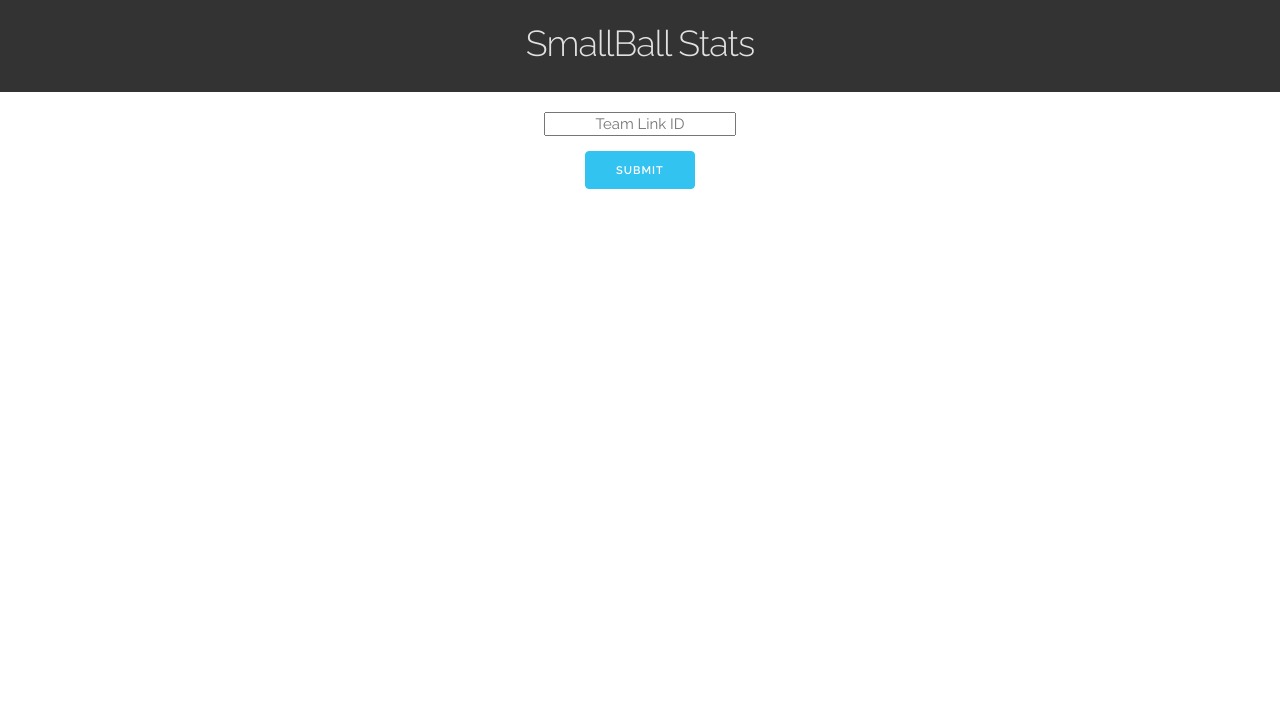
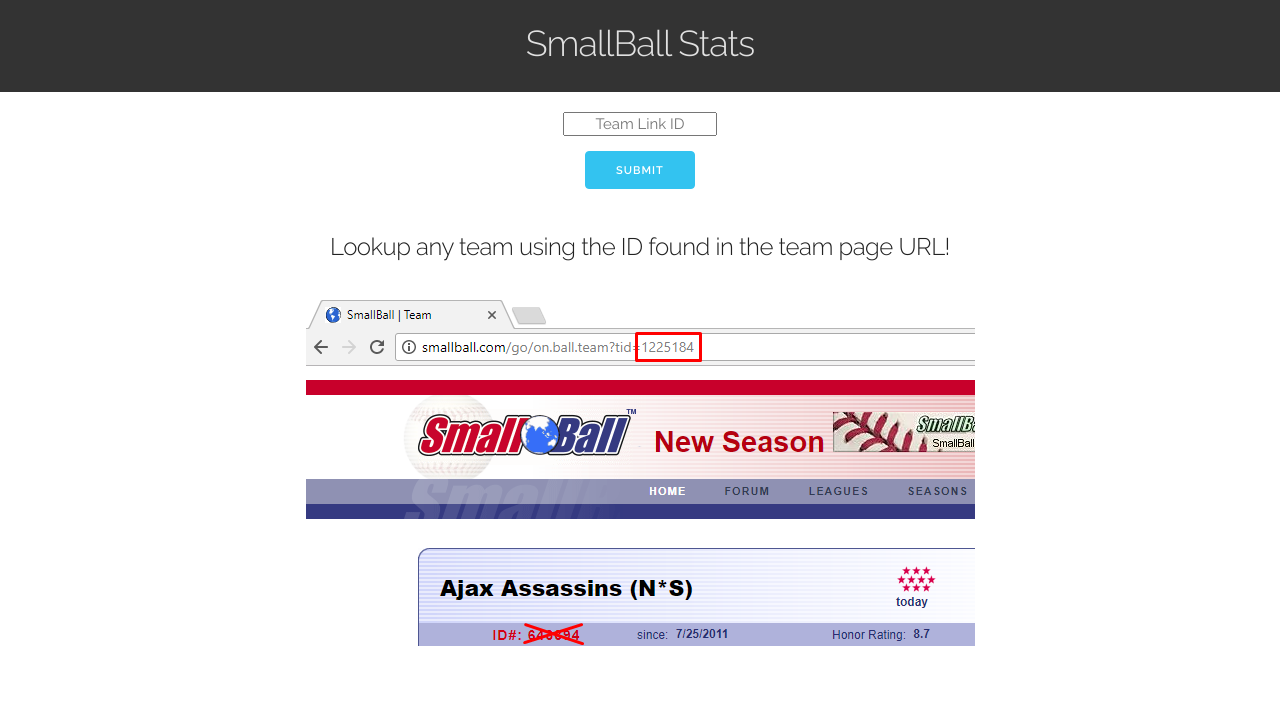
Before and after one commit to clintcolding/SBPlayerStats, a Flask app: page / in a window 1280 px wide. Shown: the top 715 px of the page. Run offline with Flask 2, Linux system fonts and the light colour scheme.

Commit message:
Added basic instructions

```diff
--- a/templates/index.html
+++ b/templates/index.html
@@ -2,6 +2,7 @@
 
 {% block body %}
 
+<div class="container">
     <center>
         <form action="/teamstats" method="POST">
             <div class="row">
@@ -9,6 +10,10 @@
             </div>
             <input class="button-primary" type="submit" value="Submit">
         </form>
+
+        <h5>Lookup any team using the ID found in the team page URL!</h5>
+
+        <img class="index-img" src="{{url_for('static', filename='images/howto.png') }}">
     </center>
-
+</div>
 {% endblock %}
```
Lines whose indentation alone changed are shown as unchanged.
